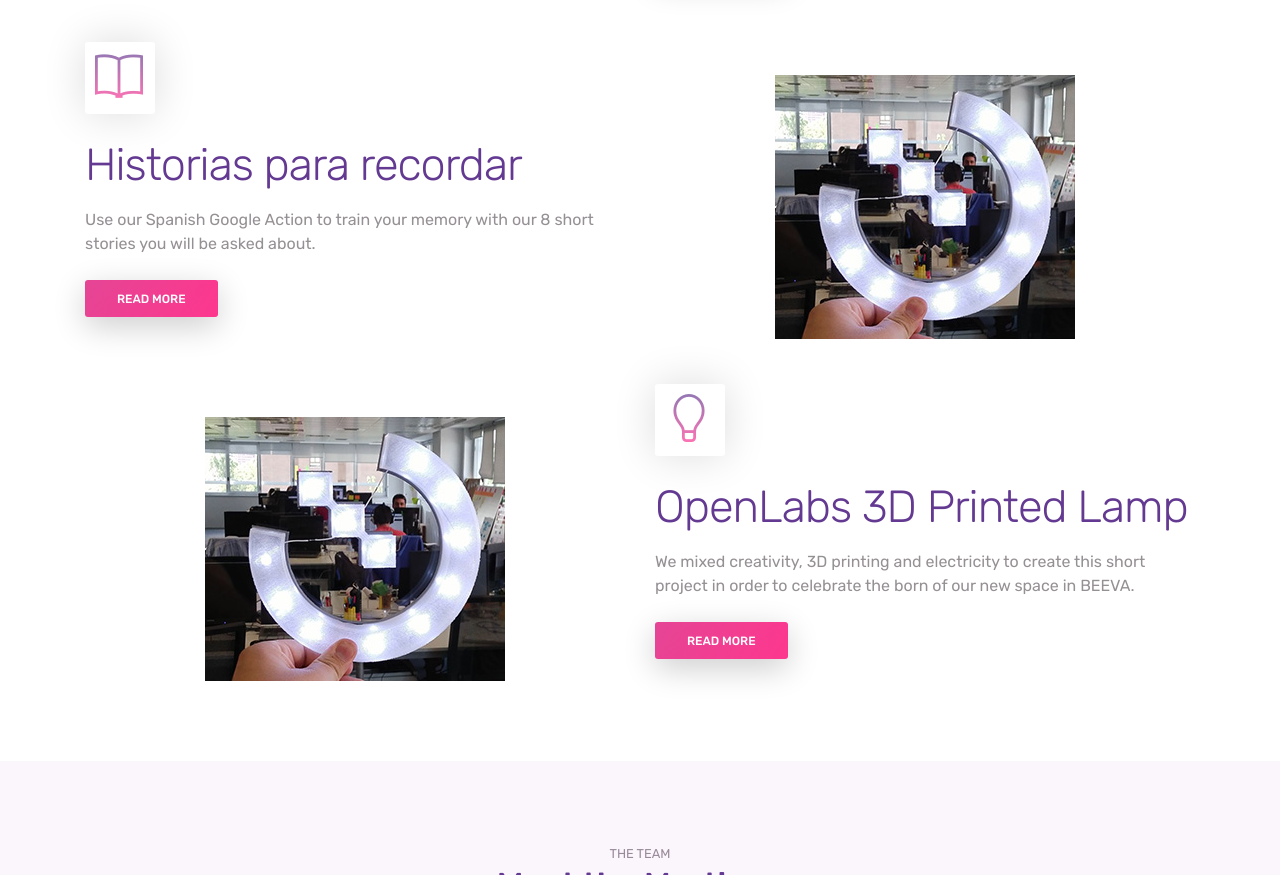
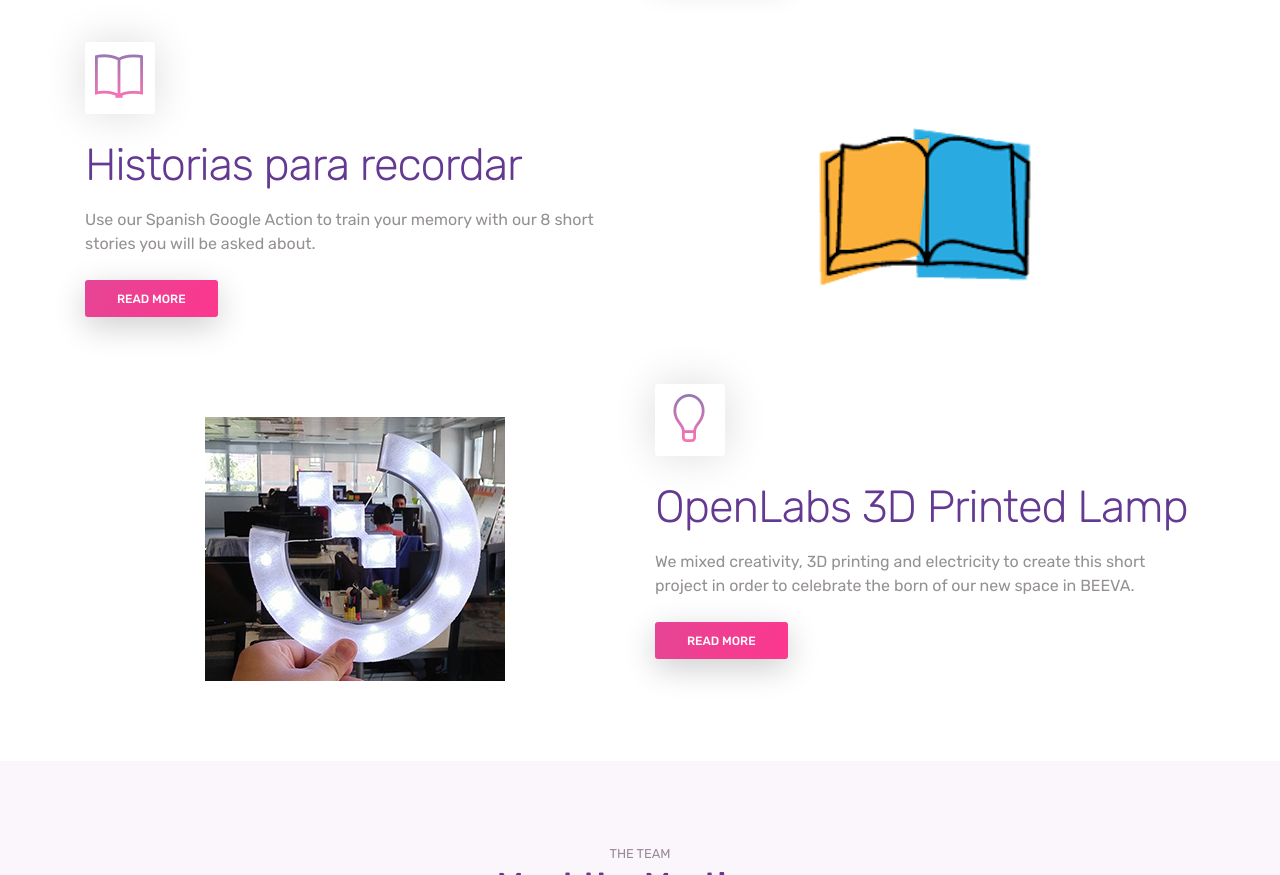
Before and after one commit to martians-xyz/landing, a plain HTML site: page index.html in a window 1280 px wide. Shown: the part 1313-2188 px from the top of the page. Drawn offline with Linux system fonts and the light colour scheme.

Commit message:
Update index.html
Imagen actualizada en proyecto Historias para recordar

```diff
--- a/index.html
+++ b/index.html
@@ -118,7 +118,7 @@ URI     : https://colorlib.com
                         <a href="https://assistant.google.com/services/a/uid/00000029ff38a7b5?hl=es" target="_blank" class="btn btn-primary">Read more</a></div>
                 </div>
                 <div class="col-md-6 centred">
-                    <img src="images/3d-lamp.jpg" alt="3D lamp" class="img-fluid">
+                    <img src="images/historias-para-recordar.png" alt="Historias para recordar" class="img-fluid">
                 </div>
             </div>
             <div class="row pt-4">
```
